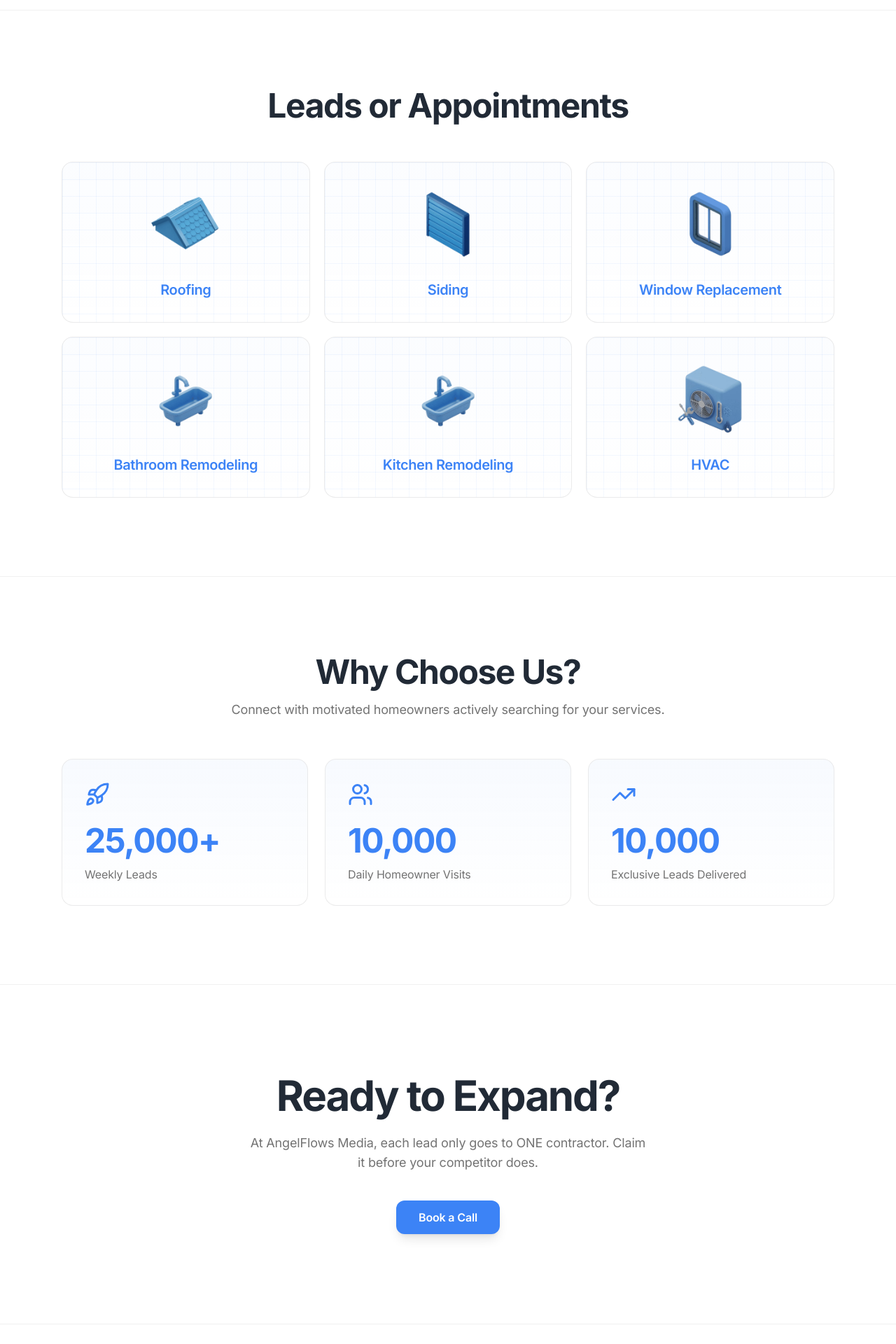
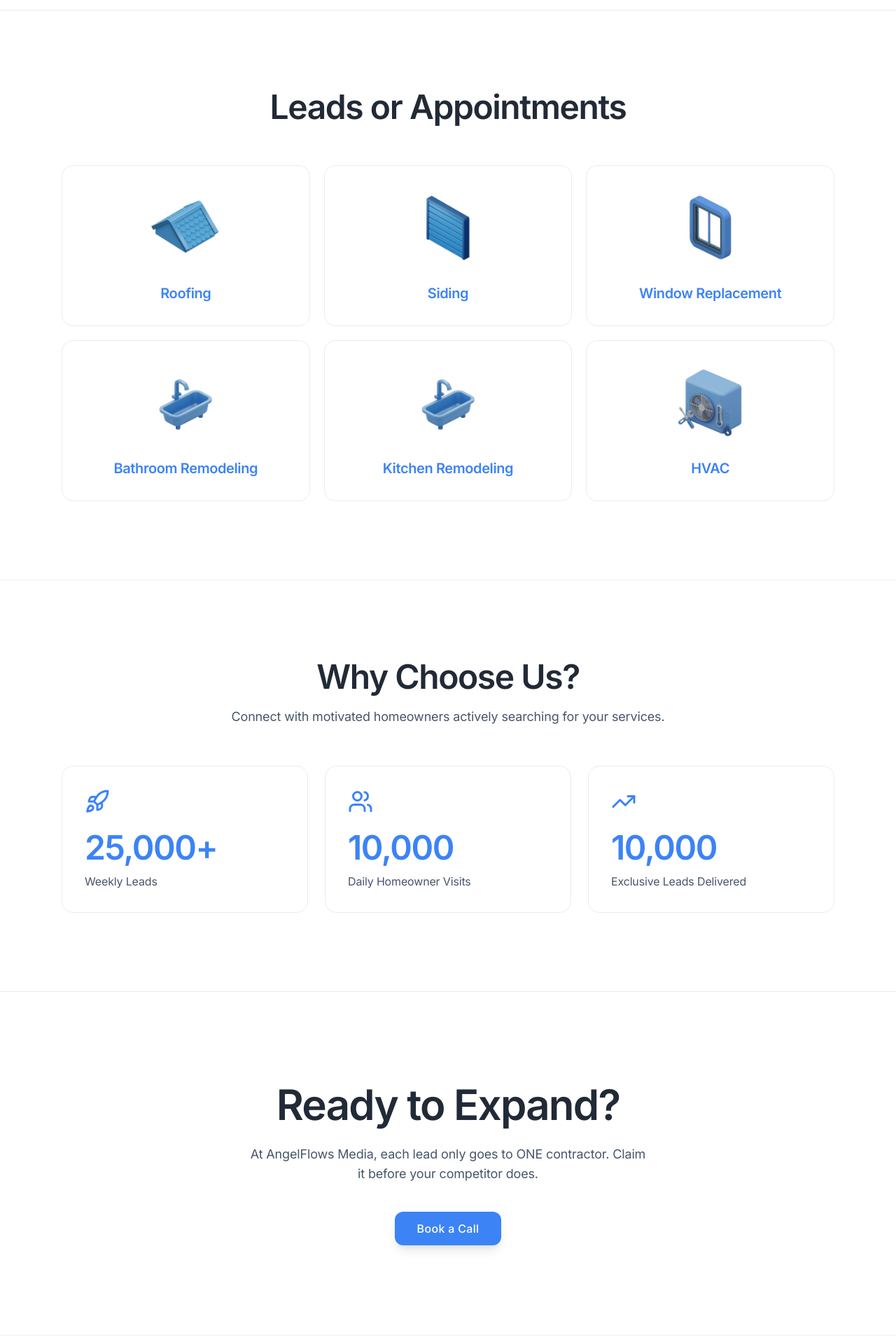
Before and after one commit to ayden17/campaign-insight-loop, a React (Vite) app: page / in a window 1280 px wide. Shown: the part 2480-4400 px from the top of the page at 70% size. Built offline with nearby package versions, Linux system fonts and the light colour scheme; the HTML template or start-up script is replaced by a standard one.

Commit message:
Changes
Co-authored-by: ayden17 <44537272+ayden17@users.noreply.github.com>

```diff
--- a/src/pages/Landing.tsx
+++ b/src/pages/Landing.tsx
@@ -307,21 +307,23 @@ export default function Landing() {
       </section>
 
       {/* ───── Leads or Appointments ───── */}
-      <section className="relative py-20 md:py-28 border-t border-border/60">
+      <section
+        className="relative bg-white py-20 md:py-28 border-t"
+        style={{ borderColor: "hsl(220 13% 93%)" }}
+      >
         <div className="container mx-auto px-6 max-w-6xl relative z-10">
-          <h2 className="text-3xl md:text-5xl font-bold text-center mb-14" style={{ letterSpacing: "-0.03em" }}>
+          <h2
+            className="text-3xl md:text-5xl text-center mb-14"
+            style={{ letterSpacing: "-0.03em", fontWeight: 600, color: SLATE, lineHeight: 1.1 }}
+          >
             Leads or Appointments
           </h2>
           <div className="grid grid-cols-2 md:grid-cols-3 gap-5">
             {SERVICES.map((service) => (
               <div
                 key={service.name}
-                className="rounded-2xl border border-border/80 bg-card p-8 flex flex-col items-center justify-center text-center transition-all hover:shadow-lg"
-                style={{
-                  backgroundImage:
-                    "linear-gradient(180deg, hsl(217 91% 60% / 0.02), transparent), linear-gradient(to right, hsl(217 91% 60% / 0.06) 1px, transparent 1px), linear-gradient(to bottom, hsl(217 91% 60% / 0.06) 1px, transparent 1px)",
-                  backgroundSize: "auto, 24px 24px, 24px 24px",
-                }}
+                className="rounded-2xl border bg-white p-8 flex flex-col items-center justify-center text-center transition-all hover:shadow-md"
+                style={{ borderColor: "hsl(220 13% 93%)" }}
               >
                 <img
                   src={service.image}
@@ -330,8 +332,8 @@ export default function Landing() {
                   loading="lazy"
                 />
                 <p
-                  className="text-lg md:text-xl font-semibold"
-                  style={{ color: BLUE, letterSpacing: "-0.02em" }}
+                  className="text-lg md:text-xl"
+                  style={{ color: BLUE, letterSpacing: "-0.02em", fontWeight: 600 }}
                 >
                   {service.name}
                 </p>
@@ -344,14 +346,18 @@ export default function Landing() {
       {/* ───── Why Us ───── */}
       <section
         id="why-us"
-        className="relative py-20 md:py-28 border-t border-border/60"
+        className="relative bg-white py-20 md:py-28 border-t"
+        style={{ borderColor: "hsl(220 13% 93%)" }}
       >
         <div className="container mx-auto px-6 max-w-6xl relative z-10">
           <div className="text-center mb-14">
-            <h2 className="text-3xl md:text-5xl font-bold mb-4" style={{ letterSpacing: "-0.03em" }}>
+            <h2
+              className="text-3xl md:text-5xl mb-4"
+              style={{ letterSpacing: "-0.03em", fontWeight: 600, color: SLATE, lineHeight: 1.1 }}
+            >
               Why Choose Us?
             </h2>
-            <p className="text-muted-foreground text-lg font-normal">
+            <p className="text-base md:text-lg" style={{ color: SLATE_SOFT, fontWeight: 400 }}>
               Connect with motivated homeowners actively searching for your services.
             </p>
           </div>
@@ -359,11 +365,8 @@ export default function Landing() {
             {STATS.map((stat) => (
               <div
                 key={stat.label}
-                className="rounded-2xl border border-border/80 bg-card p-8 flex flex-col items-start"
-                style={{
-                  background:
-                    "linear-gradient(180deg, hsl(217 91% 60% / 0.04), transparent)",
-                }}
+                className="rounded-2xl border bg-white p-8 flex flex-col items-start"
+                style={{ borderColor: "hsl(220 13% 93%)" }}
               >
                 <stat.icon
                   className="h-9 w-9 mb-6"
@@ -371,12 +374,12 @@ export default function Landing() {
                   strokeWidth={2}
                 />
                 <p
-                  className="text-4xl md:text-5xl font-bold mb-3"
-                  style={{ color: BLUE, letterSpacing: "-0.03em" }}
+                  className="text-4xl md:text-5xl mb-3"
+                  style={{ color: BLUE, letterSpacing: "-0.03em", fontWeight: 600 }}
                 >
                   {stat.value}
                 </p>
-                <p className="text-muted-foreground text-base font-normal">
+                <p className="text-base" style={{ color: SLATE_SOFT, fontWeight: 400 }}>
                   {stat.label}
                 </p>
               </div>
@@ -388,19 +391,26 @@ export default function Landing() {
       {/* ───── Testimonials / CTA ───── */}
       <section
         id="testimonials"
-        className="relative py-24 md:py-32 border-t border-border/60"
+        className="relative bg-white py-24 md:py-32 border-t"
+        style={{ borderColor: "hsl(220 13% 93%)" }}
       >
         <div className="container mx-auto px-6 max-w-3xl text-center relative z-10">
-          <h2 className="text-4xl md:text-6xl font-bold mb-6 leading-tight" style={{ letterSpacing: "-0.035em" }}>
+          <h2
+            className="text-4xl md:text-6xl mb-6"
+            style={{ letterSpacing: "-0.03em", fontWeight: 600, color: SLATE, lineHeight: 1.1 }}
+          >
             Ready to Expand?
           </h2>
-          <p className="text-base md:text-lg text-muted-foreground font-normal mb-10 max-w-xl mx-auto">
+          <p
+            className="text-base md:text-lg mb-10 max-w-xl mx-auto"
+            style={{ color: SLATE_SOFT, fontWeight: 400 }}
+          >
             At AngelFlows Media, each lead only goes to ONE contractor. Claim it before your competitor does.
           </p>
           <button
             onClick={() => navigate("/auth")}
-            className="h-12 px-8 rounded-xl text-white text-base font-semibold shadow-lg transition-colors"
-            style={{ backgroundColor: BLUE, letterSpacing: "-0.01em" }}
+            className="h-12 px-8 rounded-xl text-white text-base shadow-lg transition-colors"
+            style={{ backgroundColor: BLUE, fontWeight: 500, letterSpacing: "0.02em" }}
             onMouseEnter={(e) =>
               (e.currentTarget.style.backgroundColor = BLUE_HOVER)
             }
```
